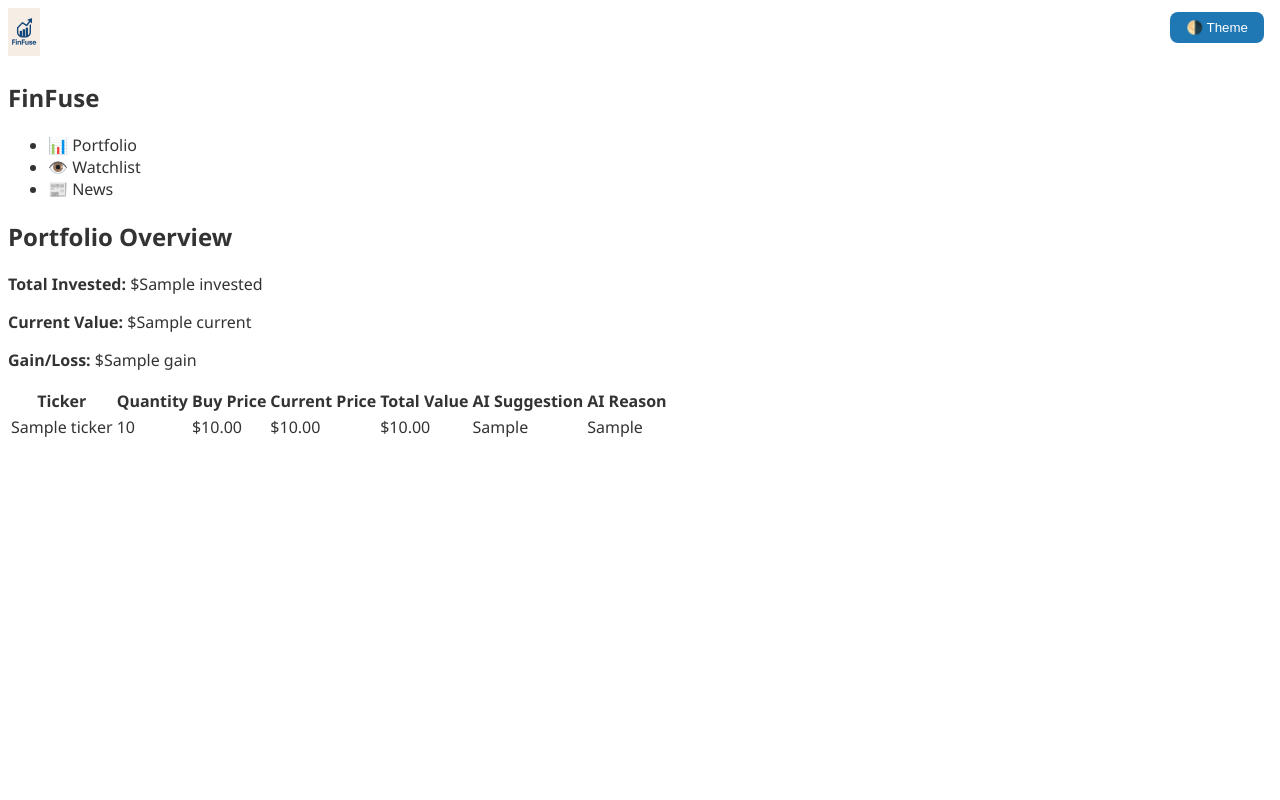
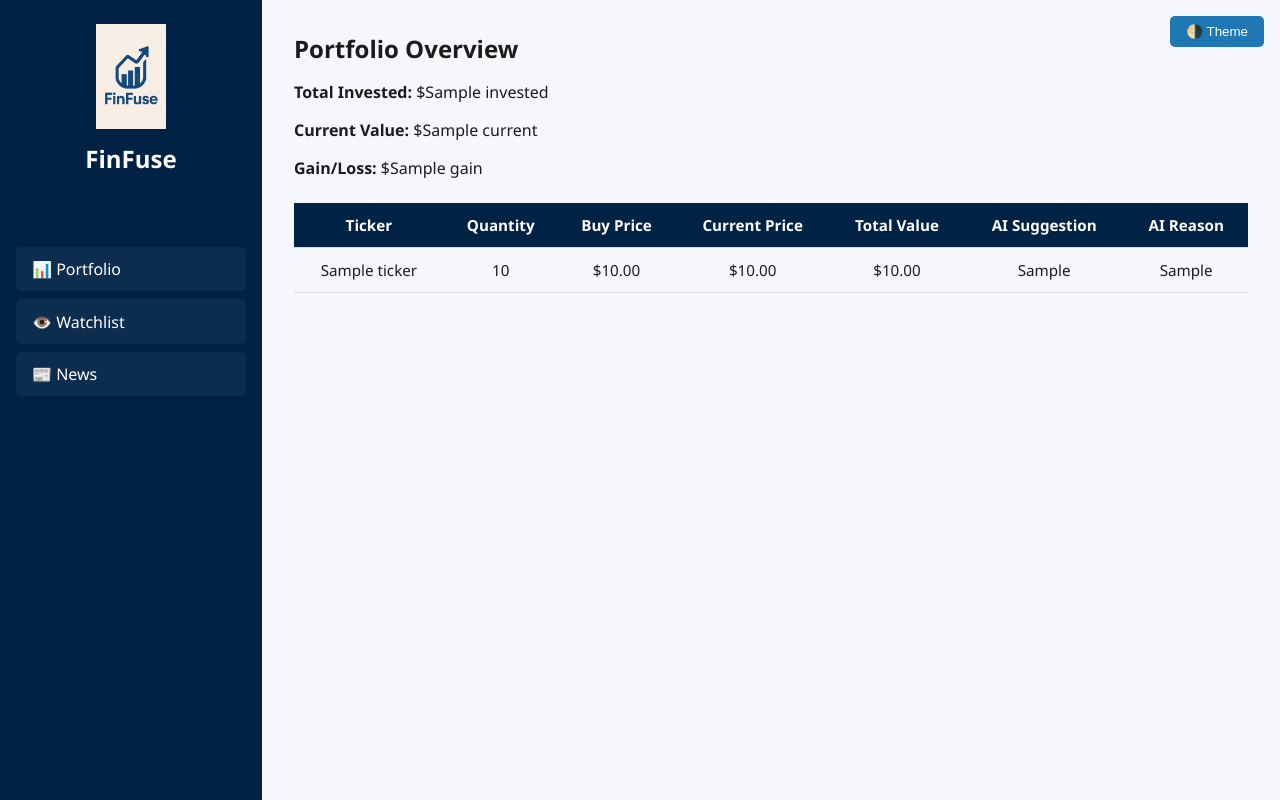
Before and after one commit to Darshil2127/Portfolio, a Flask app: template templates/dashboard.html in a window 1280 px wide. Run offline with Flask 3, Linux system fonts and the light colour scheme; the template is opened without the code that fills it: most values are stand-ins (such as "Sample title", 1, 10 or a date in 2020).

Commit message:
Update style.css

```diff
--- a/static/style.css
+++ b/static/style.css
@@ -1,44 +1,210 @@
-.logo-img {
-  max-height: 48px;
-  max-width: 48px;
-  margin-right: 0.5rem;
+/* Base Styles */
+body {
+  font-family: 'Segoe UI', sans-serif;
+  margin: 0;
+  background-color: #f5f7fa;
+  color: #1b1b1b;
+  transition: background 0.3s ease, color 0.3s ease;
 }
 
-/* Font improvements */
-body {
-  font-family: 'Segoe UI', sans-serif;
-  font-size: 16px;
-  color: #333;
+h1, h2 {
+  margin: 0 0 1rem;
 }
 
-.dark-mode {
-  background-color: #111;
-  color: #e2e2e2;
+a {
+  color: #1f77b4;
+  text-decoration: none;
+}
+a:hover {
+  text-decoration: underline;
 }
 
-.dark-mode .news-item {
-  background-color: #222;
-  border: 1px solid #444;
+.layout {
+  display: flex;
+  min-height: 100vh;
 }
 
-.dark-mode h1, .dark-mode h2, .dark-mode h3, .dark-mode p {
-  color: #f0f0f0;
+/* Sidebar */
+.sidebar {
+  width: 230px;
+  background-color: #002244;
+  color: white;
+  padding: 1.5rem 1rem;
+  display: flex;
+  flex-direction: column;
+  align-items: center;
 }
 
-/* Toggle button in corner */
-.toggle-theme-button {
-  position: absolute;
-  top: 12px;
-  right: 16px;
-  padding: 0.5rem 1rem;
-  border: none;
+.logo-section {
+  text-align: center;
+  margin-bottom: 2rem;
+}
+
+.logo-img {
+  max-width: 100%;
+  width: 70px;
+  height: auto;
+  margin-bottom: 0.5rem;
+}
+
+.nav-links {
+  list-style: none;
+  padding: 0;
+  width: 100%;
+}
+.nav-links li {
+  padding: 0.7rem 1rem;
+  margin: 0.5rem 0;
+  cursor: pointer;
+  border-radius: 5px;
+  background: rgba(255,255,255,0.05);
+}
+.nav-links li:hover {
+  background-color: #014a88;
+}
+
+/* Main Content */
+.main-content {
+  flex-grow: 1;
+  padding: 2rem;
+}
+
+.tab-section {
+  animation: fadeIn 0.3s ease-in-out;
+}
+
+@keyframes fadeIn {
+  from { opacity: 0; transform: translateY(10px); }
+  to { opacity: 1; transform: translateY(0); }
+}
+
+/* Tables */
+table {
+  width: 100%;
+  border-collapse: collapse;
+  margin-top: 1.5rem;
+  font-size: 0.95rem;
+}
+
+th, td {
+  padding: 0.75rem;
+  text-align: center;
+  border-bottom: 1px solid #ddd;
+}
+
+th {
+  background-color: #002244;
+  color: white;
+}
+
+/* News Section */
+.news-item {
+  background-color: #f9f9f9;
+  border-radius: 6px;
+  padding: 1rem;
+  margin-bottom: 1rem;
+  box-shadow: 0 1px 5px rgba(0,0,0,0.1);
+  transition: transform 0.2s ease;
+}
+.news-item:hover {
+  transform: scale(1.01);
+}
+
+/* Watchlist */
+.watchlist-form {
+  display: flex;
+  gap: 1rem;
+  margin-bottom: 1rem;
+}
+.watchlist-form input {
+  flex: 1;
+  padding: 0.5rem;
+  font-size: 1rem;
+}
+.watchlist-form button {
   background-color: #1f77b4;
   color: white;
-  border-radius: 8px;
+  border: none;
+  padding: 0.5rem 1rem;
   cursor: pointer;
-  z-index: 999;
+  border-radius: 4px;
+}
+.watchlist-form button:hover {
+  background-color: #155a8a;
 }
 
+.watchlist-item {
+  display: flex;
+  justify-content: space-between;
+  align-items: center;
+  background: #f0f4f7;
+  border-radius: 8px;
+  padding: 1rem;
+  margin-bottom: 1rem;
+}
+.delete-btn {
+  background: #dc3545;
+  border: none;
+  color: white;
+  padding: 0.4rem 0.6rem;
+  border-radius: 5px;
+  cursor: pointer;
+}
+.delete-btn:hover {
+  background-color: #b52a3c;
+}
+
+/* Toggle Theme Button */
+.toggle-theme-button {
+  position: fixed;
+  top: 1rem;
+  right: 1rem;
+  background: #1f77b4;
+  color: white;
+  border: none;
+  padding: 0.5rem 1rem;
+  z-index: 1000;
+  cursor: pointer;
+  border-radius: 5px;
+}
 .toggle-theme-button:hover {
-  background-color: #155a8a;
+  background: #155a8a;
 }
+
+/* Dark Mode */
+body.dark-mode {
+  background-color: #1c1c1c;
+  color: #f2f2f2;
+}
+body.dark-mode .main-content {
+  background: #1c1c1c;
+}
+body.dark-mode .news-item {
+  background-color: #2c2c2c;
+}
+body.dark-mode table th {
+  background-color: #111;
+}
+body.dark-mode .watchlist-item {
+  background-color: #333;
+}
+body.dark-mode .toggle-theme-button {
+  background: #444;
+}
+
+/* Responsive */
+@media screen and (max-width: 768px) {
+  .layout {
+    flex-direction: column;
+  }
+
+  .sidebar {
+    width: 100%;
+    flex-direction: row;
+    justify-content: space-around;
+  }
+
+  .main-content {
+    padding: 1rem;
+  }
+}
```
